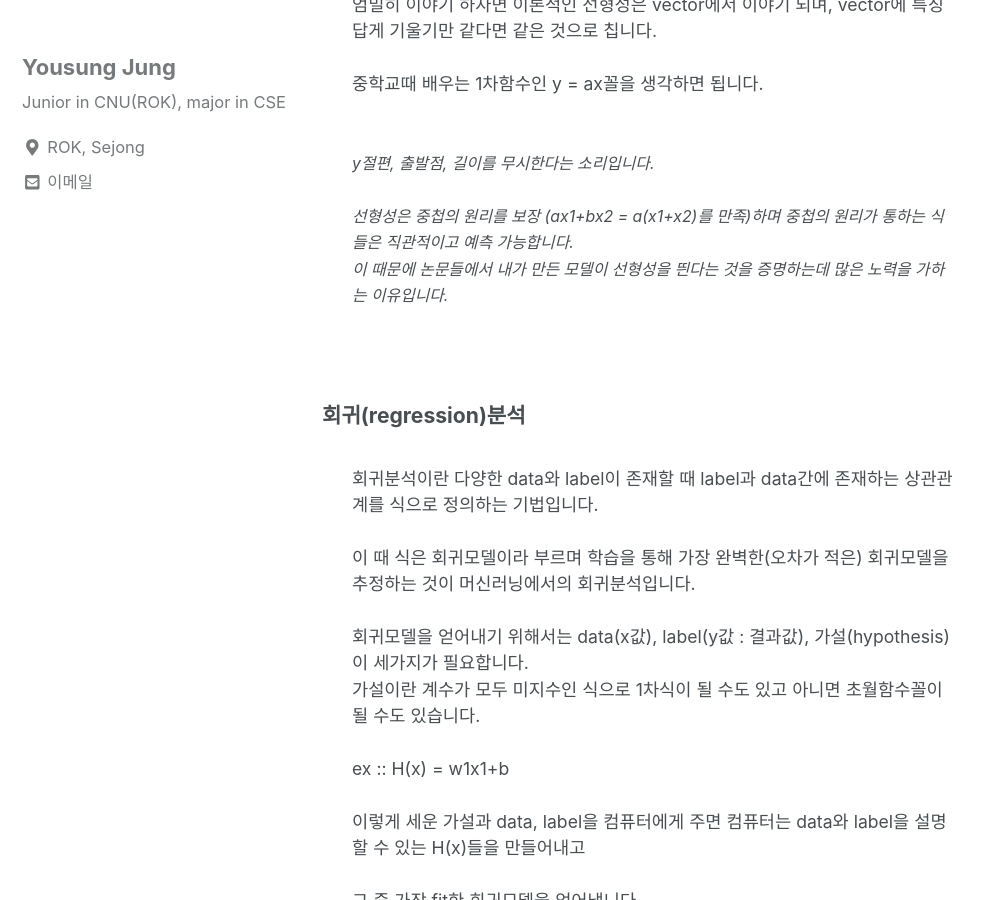
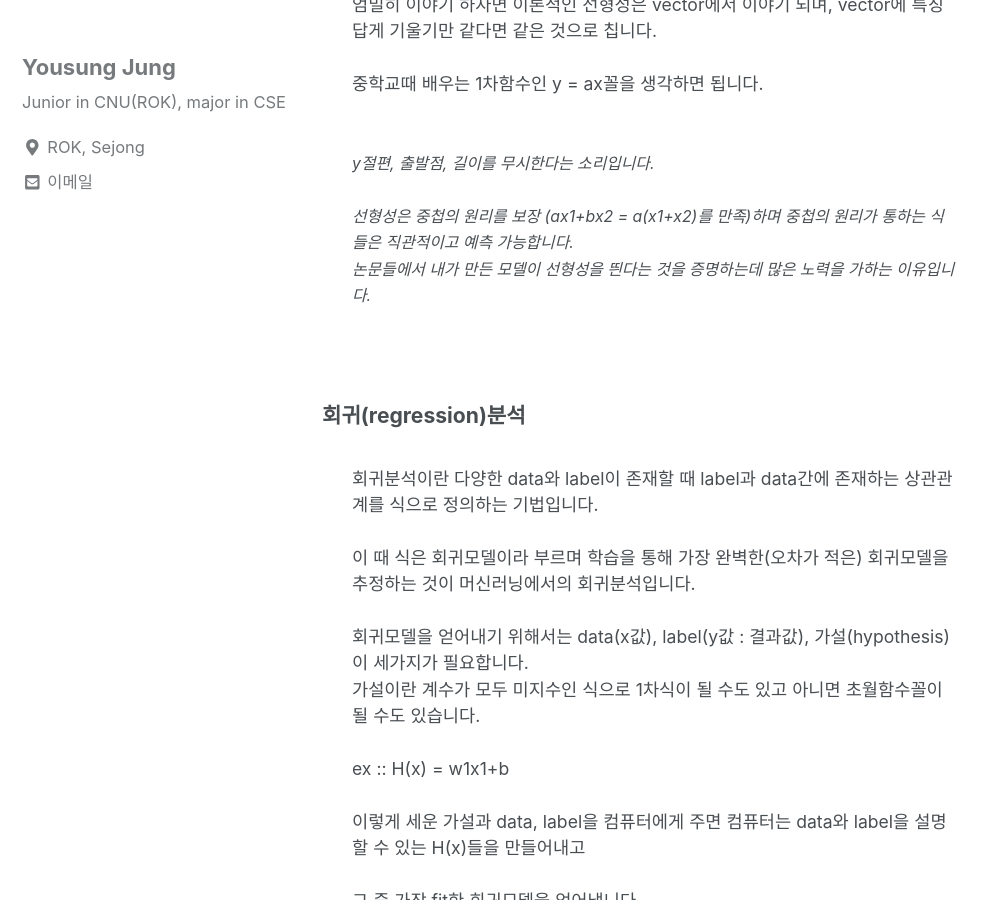
Before and after one commit to can019/can019.github.io, a Jekyll site: the page built from _posts/2020-08-18-MachineLearning-AI-2.md, in a window 1280 px wide and 900 px high, scrolled down 569 px. Shown: the whole window, without its empty margins (0-995 px from the left). Built offline with Jekyll 4.4.1, drawn with Linux system fonts in a browser that asks for light colours; nearby versions of some CDN libraries.

Commit message:
modified

```diff
--- a/_posts/2020-08-18-MachineLearning-AI-2.md
+++ b/_posts/2020-08-18-MachineLearning-AI-2.md
@@ -24,7 +24,7 @@ categories: MachineLearning DataAnalyze
 
       <i style = "font-size : 0.9em">선형성은 중첩의 원리를 보장 (ax1+bx2 = a(x1+x2)를 만족)하며 중첩의 원리가 통하는 식들은 직관적이고 예측 가능합니다.<br/>
 
-        이 때문에 논문들에서 내가 만든 모델이 선형성을 띈다는 것을 증명하는데 많은 노력을 가하는 이유입니다.</i><br/><br/><br/>
+        논문들에서 내가 만든 모델이 선형성을 띈다는 것을 증명하는데 많은 노력을 가하는 이유입니다.</i><br/><br/><br/>
 
 
     </div>
```
